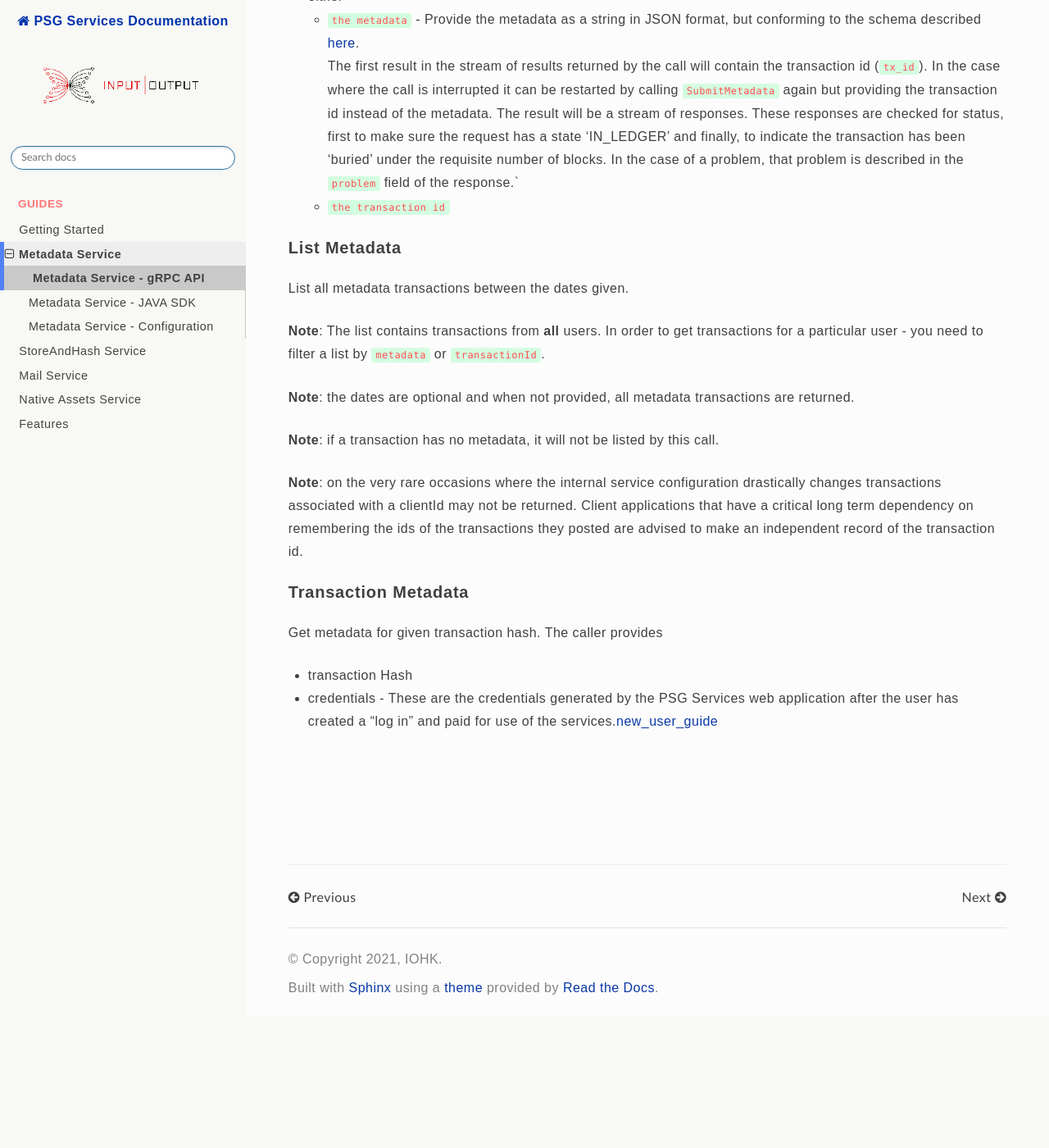
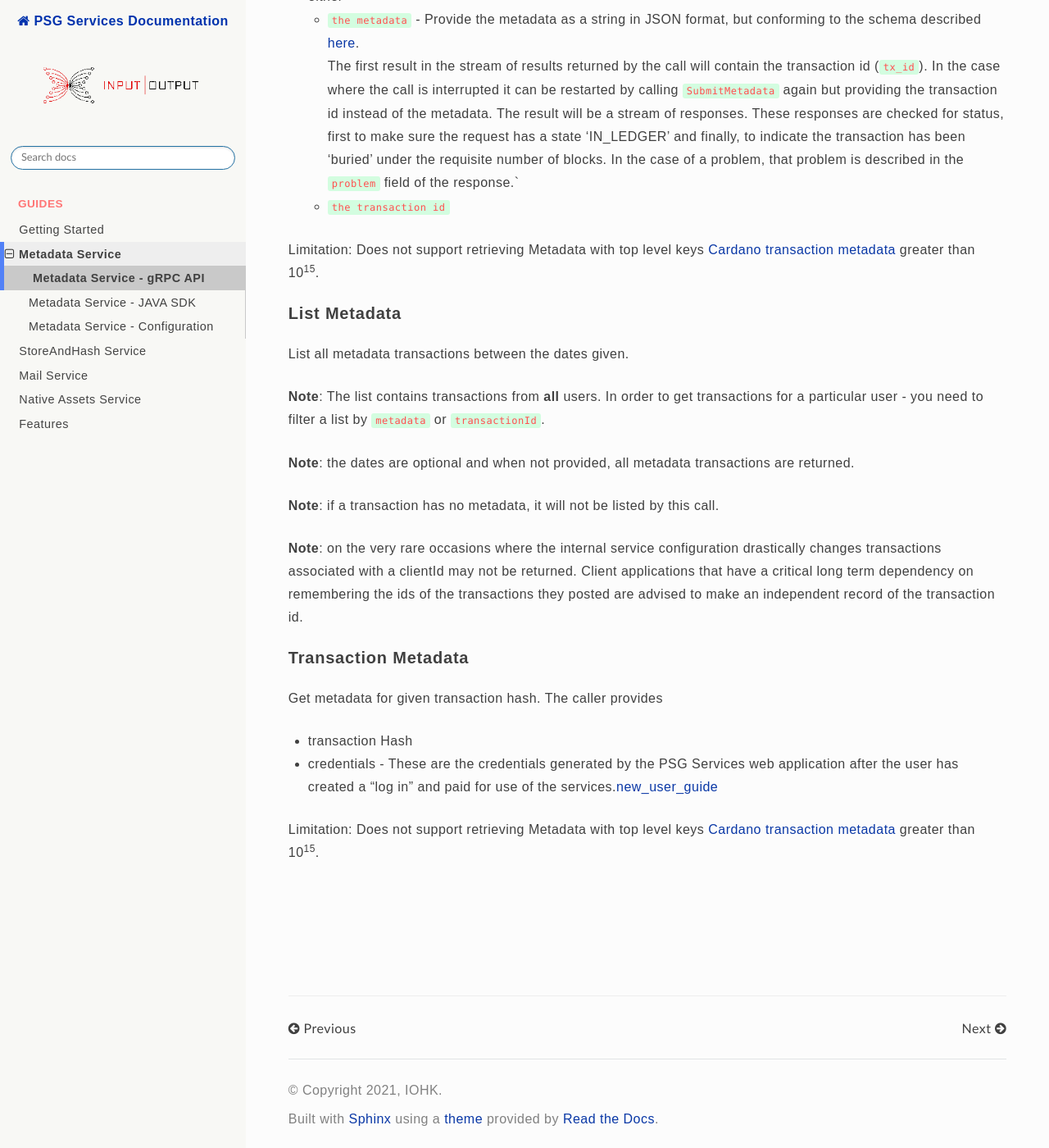
Before and after one commit to input-output-hk/PSG, a Sphinx documentation site: the page built from docs/source/guides/metadata_service_guide.md, in a window 1280 px wide and 1400 px high, scrolled down 1630 px. Shown: the whole window at 82% size. Built offline with Sphinx 7.4.7 and the Read the Docs theme 2.0.0, drawn with Linux system fonts in a browser that asks for light colours; some web fonts are replaced; before the commit the page ends 2870 px from its top, so only the background shows below that.

Commit message:
fix(metadata): PSGS-934 added top key limitation to metadata calls

```diff
--- a/docs/source/guides/metadata_service_guide.md
+++ b/docs/source/guides/metadata_service_guide.md
@@ -78,6 +78,8 @@ a depth of 100 means that possibility is vanishingly small, but the call will ta
        In the case of a problem, that problem is described in the `problem` field of the response.`
     - `the transaction id`
 
+Limitation: Does not support retrieving Metadata with top level keys [Cardano transaction metadata](https://developers.cardano.org/docs/transaction-metadata/) greater than 10<sup>15</sup>.
+
 ### List Metadata
 
 List all metadata transactions between the dates given.
@@ -96,3 +98,5 @@ Client applications that have a critical long term dependency on remembering the
 Get metadata for given transaction hash. The caller provides
 * transaction Hash
 * credentials - These are the credentials generated by the PSG Services web application after the user has created a "log in" and paid for use of the services.[new_user_guide](./new_user_guide.md)
+
+Limitation: Does not support retrieving Metadata with top level keys [Cardano transaction metadata](https://developers.cardano.org/docs/transaction-metadata/) greater than 10<sup>15</sup>.
```
Also changed, not shown: docs/source/guides/metadata_service_sdk.md (+3 -0 lines).
